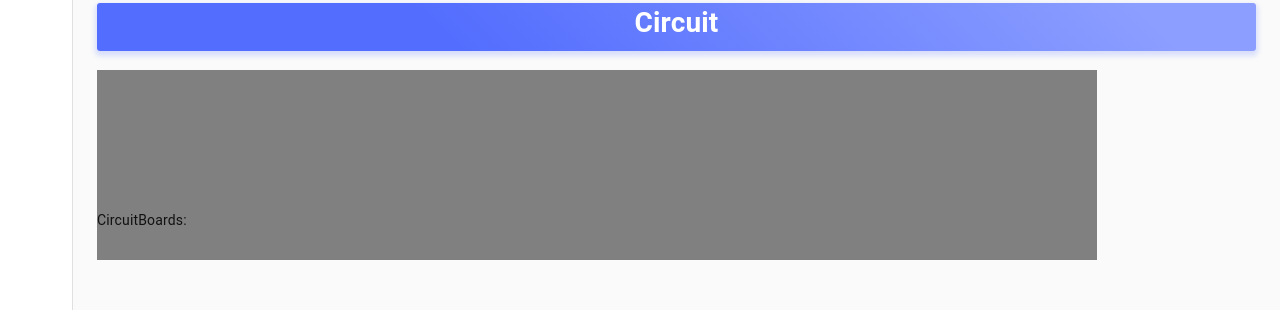
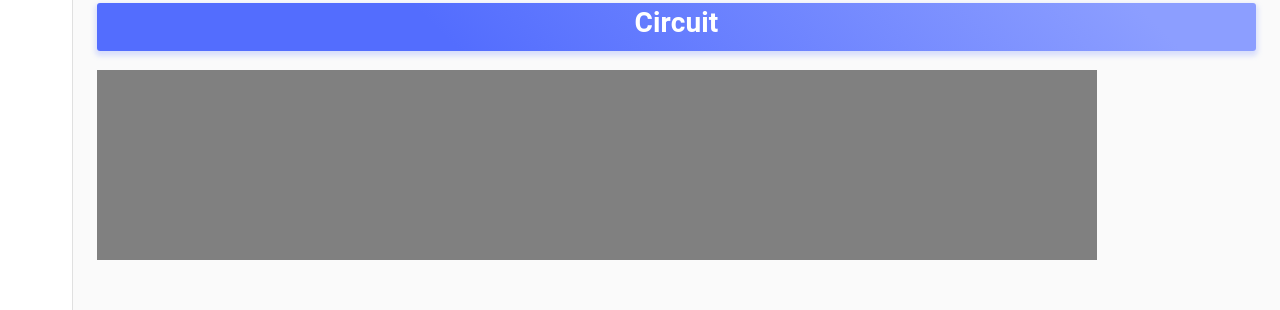
Before and after one commit to luke9216/SES2AB_Frontend, a React (Create React App) app: page /workshop in a window 1280 px wide. Shown: the part 472-782 px from the top of the page. Built offline with nearby package versions, Linux system fonts and the light colour scheme; the HTML template or start-up script is replaced by a standard one.

Commit message:
Update: Succesffuly implemented a delete feature

```diff
--- a/src/components/pages/ToolBox/ToolBox.tsx
+++ b/src/components/pages/ToolBox/ToolBox.tsx
@@ -1,5 +1,5 @@
 import * as React from "react";
-import { Grid } from "@material-ui/core";
+import { Grid, Button } from "@material-ui/core";
 import GateTypes, { GateButtonTab } from "./GateTypes";
 import { paperStyles } from "./harryStyles";
 import gateTypes from "../../common/__data__/data.gateTypes.json";
@@ -9,13 +9,13 @@ export interface ToolBoxProps {
 }
 
 export interface ICircuitBoard {
-  using: Array<String>;
+  circuit: Array<string>;
 }
 
 const ToolBox: React.SFC<ToolBoxProps> = () => {
   const [circuitState, setCircuit] = React.useState({
-      circuit: []
-  });
+    circuit: [""],
+  } as ICircuitBoard);
 
   const onDragStart = (event: any, id: any) => {
     console.log("drag start", id);
@@ -31,10 +31,18 @@ const ToolBox: React.SFC<ToolBoxProps> = () => {
 
     setCircuit({
       ...circuitState,
-      circuit: circuitState.circuit.concat(id)
-  })
+      circuit: circuitState.circuit.concat(id),
+    });
 
-    console.log("gate", id)
+    console.log("gate", id);
+  };
+
+  const onDelete = (event: any, id: string) => {
+    const items = circuitState.circuit.filter((gate: string) => gate !== id);
+    setCircuit({
+      ...circuitState,
+      circuit: items,
+    });
   };
 
   const classes = paperStyles();
@@ -55,7 +63,9 @@ const ToolBox: React.SFC<ToolBoxProps> = () => {
           onDrop={(e) => onDrop(e)}
           className={classes.circuit}
         >
-            CircuitBoards: {circuitState.circuit}
+          {circuitState.circuit.map((item) => (
+            <Button onClick={(event) => onDelete(event, item)}>{item}</Button>
+          ))}
         </div>
       </div>
     </div>
```
Lines whose indentation alone changed are shown as unchanged.
